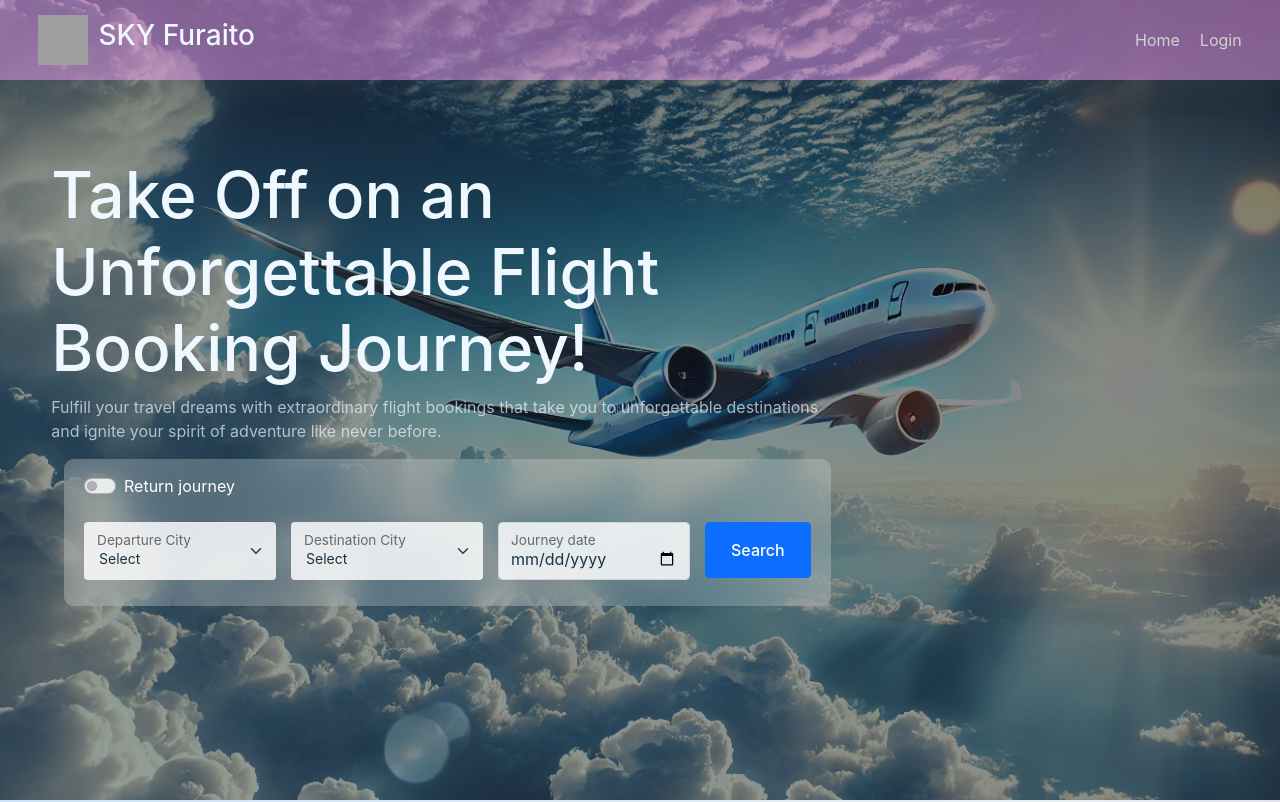
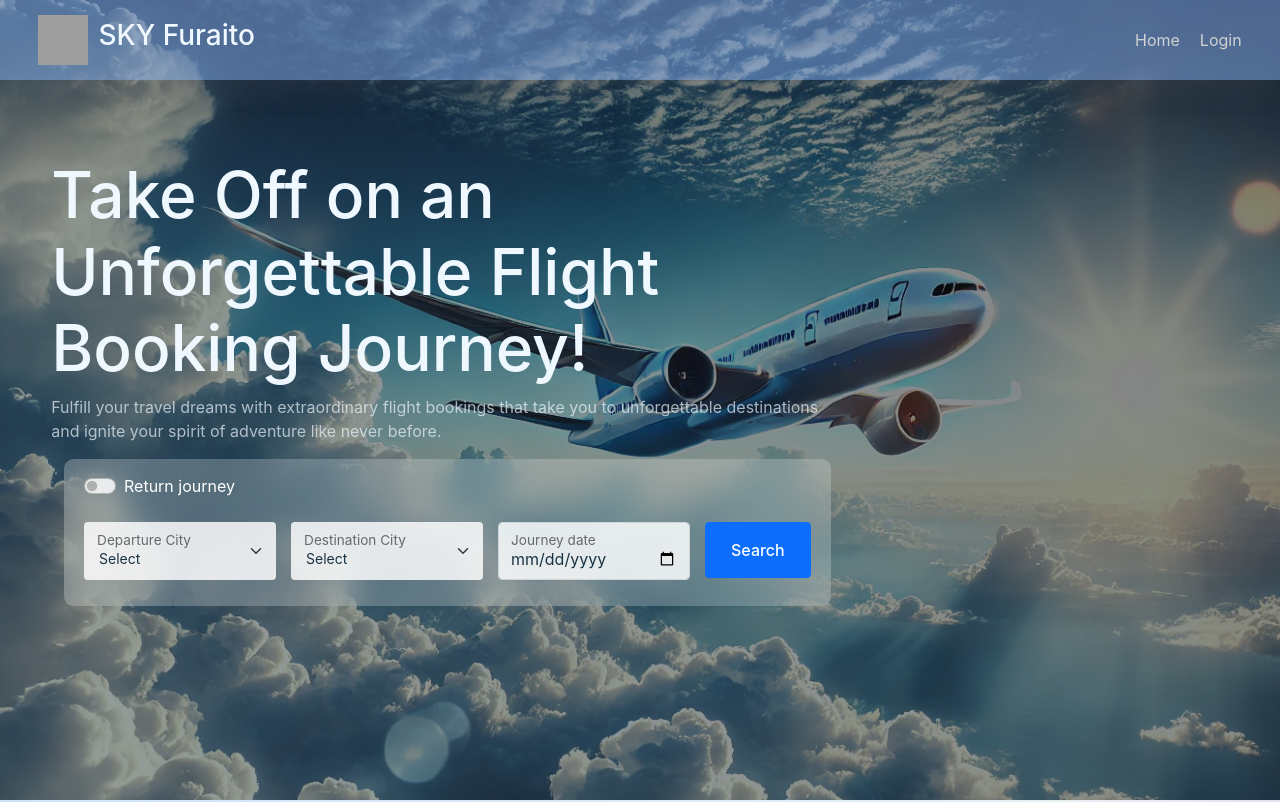
Before and after one commit to SantoshVishwakarma17/DevOps_Project, a React (Create React App) app in the folder client/: page / in a window 1280 px wide. Shown: the top 802 px of the page. Built offline with nearby package versions, Linux system fonts and the light colour scheme; grey boxes are pictures that could not be loaded.

Commit message:
auto-commit

```diff
--- a/client/src/styles/Navbar.css
+++ b/client/src/styles/Navbar.css
@@ -4,7 +4,7 @@
     position: fixed;
     top: 0vh;
     z-index: 10;
-    background-color: rgba(255, 164, 255, 0.476) !important;
+    background-color: rgba(141, 186, 255, 0.476) !important;
     display: flex;
     justify-content: space-between;
     align-items: center;
```
